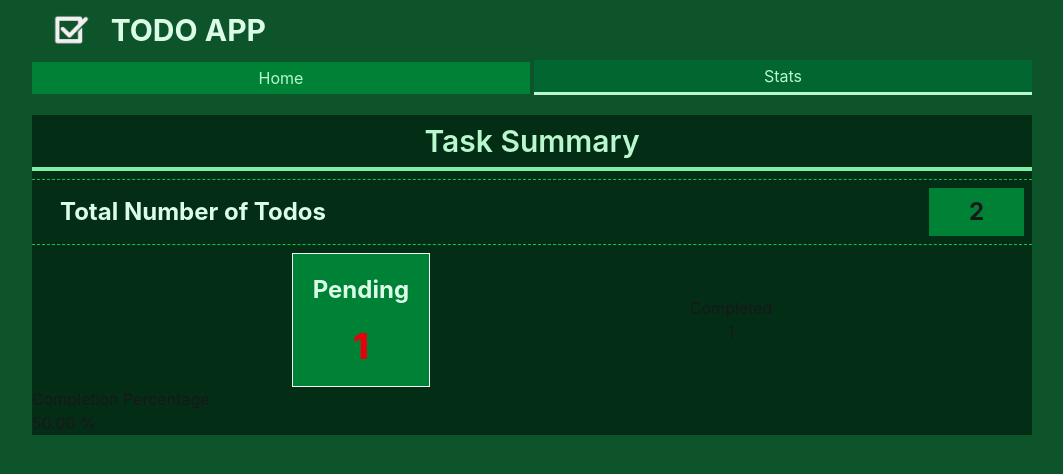
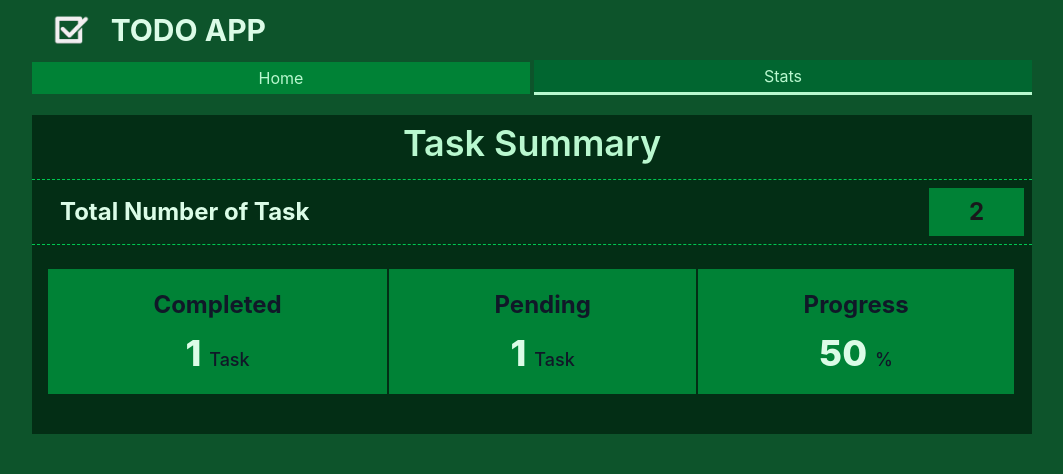
Before and after one commit to alantorbd/BS23-TodoApp, a React (Vite) app: page /stats in a window 1280 px wide. Shown: the top 474 px of the page, without its empty margins (108-1171 px from the left). Built offline with nearby package versions, Linux system fonts and the light colour scheme.

Commit message:
finish working in stats page and add modularity feature

```diff
--- a/package.json
+++ b/package.json
@@ -11,10 +11,12 @@
   },
   "dependencies": {
     "@tailwindcss/vite": "^4.3.0",
+    "clsx": "^2.1.1",
     "react": "^19.2.6",
     "react-dom": "^19.2.6",
     "react-icons": "^5.6.0",
     "react-router": "^7.16.0",
+    "tailwind-merge": "^3.6.0",
     "tailwindcss": "^4.3.0"
   },
   "devDependencies": {
--- /dev/null
+++ b/src/components/Button.jsx
@@ -0,0 +1,9 @@
+import cn from "../utils/cnFunction";
+
+export default function Button({ className, children, ...props }) {
+  return (
+    <button className={cn(" px-10 py-2  cursor-pointer", className)} {...props}>
+      {children}
+    </button>
+  );
+}
--- a/src/components/Modal.jsx
+++ b/src/components/Modal.jsx
@@ -7,30 +7,28 @@ export default function Modal({ modal, editTask, setEditTask }) {
 
   useEffect(() => {
     if (editTask) {
+      // eslint-disable-next-line react-hooks/set-state-in-effect
       setEnteredTitle(editTask.title);
     } else {
       setEnteredTitle("");
     }
   }, [editTask]);
 
-  function handleAddTask() {
+  function handleAddOrUpdateTask() {
     if (enteredTitle.trim() === "") {
       return;
     }
-    addTask(enteredTitle.trim());
+    if (editTask) {
+      updateTitle(editTask.id, enteredTitle.trim());
+      setEditTask(null);
+    } else {
+      addTask(enteredTitle.trim());
+    }
+
     setEnteredTitle("");
     modal.current.close();
   }
 
-  function handleUpdateTask() {
-    if (enteredTitle.trim() === "") {
-      return;
-    }
-    updateTitle(editTask.id, enteredTitle.trim());
-    setEnteredTitle("");
-    setEditTask(null);
-    modal.current.close();
-  }
   return (
     <dialog
       ref={modal}
@@ -42,6 +40,13 @@ export default function Modal({ modal, editTask, setEditTask }) {
       <input
         type="text"
         value={enteredTitle}
+        onKeyDown={(e) => {
+          if (e.key === "Enter") {
+            e.preventDefault();
+            handleAddOrUpdateTask();
+            // editTask ? handleUpdateTask() : handleAddTask();
+          }
+        }}
         onChange={(e) => setEnteredTitle(e.target.value)}
         className="border text-xl font-medium p-2 mb-4 border-green-950 placeholder:text-green-950 w-full focus:outline-none focus:ring-0 focus:border focus:border-green-300"
         placeholder="Enter your task..."
@@ -49,7 +54,7 @@ export default function Modal({ modal, editTask, setEditTask }) {
       <form method="dialog" className="flex gap-1 justify-end items-center">
         <button
           type="button"
-          onClick={editTask ? handleUpdateTask : handleAddTask}
+          onClick={handleAddOrUpdateTask}
           className="bg-gray-900 font-semibold text-white px-5 py-1 rounded cursor-pointer"
         >
           {editTask ? "Edit" : "Add"}
--- a/src/components/NavBar.jsx
+++ b/src/components/NavBar.jsx
@@ -1,33 +1,30 @@
 import { NavLink } from "react-router";
+import cn from "../utils/cnFunction";
 
 export default function NavBar() {
-  let navLinkCss =
-    "p-1 text-green-200 hover:bg-green-800  w-1/2 text-center   ";
   return (
     <div className="mx-5">
       <ul className=" text-x flex w-full  gap-1 items-center ">
-        <NavLink
-          className={({ isActive }) =>
-            isActive
-              ? navLinkCss + "bg-green-800 border-b-3 border-green-200"
-              : navLinkCss + "bg-green-700"
-          }
-          to={"/"}
-        >
-          <li>Home</li>
-        </NavLink>
-
-        <NavLink
-          to={"stats"}
-          className={({ isActive }) =>
-            isActive
-              ? navLinkCss + "bg-green-800 border-b-3 border-green-200"
-              : navLinkCss + "bg-green-700"
-          }
-        >
-          <li>Stats</li>
-        </NavLink>
+        <NavButton to={"/"}>Home</NavButton>
+        <NavButton to={"/stats"}>Stats</NavButton>
       </ul>
     </div>
   );
 }
+
+const NavButton = ({ to, children }) => {
+  return (
+    <NavLink
+      className={({ isActive }) =>
+        cn(
+          "p-1 text-green-200 hover:bg-green-800  w-1/2 text-center   ",
+          isActive && "bg-green-800 border-b-3 border-green-200",
+          !isActive && "bg-green-700",
+        )
+      }
+      to={to}
+    >
+      <li>{children}</li>
+    </NavLink>
+  );
+};
--- /dev/null
+++ b/src/components/ResultCard.jsx
@@ -0,0 +1,12 @@
+export default function ResultCard(props) {
+  const { title, result, resultType } = props;
+  return (
+    <div className="grow  bg-green-700 flex flex-col gap-3 items-center justify-center border-r-2  border-green-950 p-5 ">
+      <h4 className="text-gray-900 text-left text-2xl font-bold">{title}</h4>
+      <p className="text-green-100  text-center font-extrabold text-4xl">
+        {result}{" "}
+        <span className="text-gray-900 text-lg font-medium">{resultType}</span>
+      </p>
+    </div>
+  );
+}
--- a/src/components/ShowAllTaskStats.jsx
+++ b/src/components/ShowAllTaskStats.jsx
@@ -1,6 +1,7 @@
 import { useContext } from "react";
 import { taskContext } from "../contexts/taskContext";
 import taskCalculationResult from "../utils/taskCalculation";
+import ResultCard from "./ResultCard";
 
 export default function ShowAllTaskStats() {
   const { tasks } = useContext(taskContext);
@@ -14,27 +15,28 @@ export default function ShowAllTaskStats() {
     <div className="mt-2 ">
       <div className="flex justify-between  items-center p-2 border-t border-b border-dashed border-green-500">
         <h4 className="text-2xl text-green-100 font-bold ml-5">
-          Total Number of Todos
+          Total Number of Task
         </h4>
         <p className="bg-green-700 px-10 py-2 text-2xl font-bold">
           {totalTask}
         </p>
       </div>
-      <div className="flex justify-evenly items-center mt-2">
-        <div className=" text-center bg-green-700 flex flex-col gap-5 border p-5 border-green-50">
-          <h4 className="text-green-100 text-2xl font-bold">Pending</h4>
-          <p className="text-red-600 font-extrabold text-4xl">
-            {totalPendingTask}
-          </p>
-        </div>
-        <div className=" text-center">
-          <h4>Completed</h4>
-          <p>{totalCompletedTask}</p>
-        </div>
-      </div>
-      <div>
-        <h4>Completion Percentage</h4>
-        <p>{completionPercentage} %</p>
+      <div className="flex justify-evenly items-center mt-2 pb-10 p-4">
+        <ResultCard
+          title="Completed"
+          result={totalCompletedTask}
+          resultType="Task"
+        />
+        <ResultCard
+          title="Pending"
+          result={totalPendingTask}
+          resultType="Task"
+        />
+        <ResultCard
+          title="Progress"
+          result={completionPercentage}
+          resultType="%"
+        />
       </div>
     </div>
   );
--- a/src/components/ShowTaskList.jsx
+++ b/src/components/ShowTaskList.jsx
@@ -1,6 +1,7 @@
 import { useContext, useRef, useState } from "react";
 import { taskContext } from "../contexts/taskContext";
 import Modal from "./Modal";
+import Button from "./Button";
 
 export default function ShowTaskList() {
   const [editTask, setEditTask] = useState(null);
@@ -38,19 +39,20 @@ export default function ShowTaskList() {
                 >
                   {task.title}{" "}
                 </p>
-                <button
-                  className={`cursor-pointer bg-green-700 px-10 py-1 hover:bg-green-600`}
+
+                <Button
+                  className={` bg-green-700  hover:bg-green-600 py-1`}
                   hidden={task.isComplete ? true : false}
                   onClick={() => handleEditClick(task)}
                 >
                   Edit
-                </button>
-                <button
-                  className="cursor-pointer px-10 py-1 bg-red-700 hover:bg-red-600"
+                </Button>
+                <Button
+                  className="py-1 bg-red-700 hover:bg-red-600"
                   onClick={() => removeTask(task.id)}
                 >
                   Delete
-                </button>
+                </Button>
               </div>
             );
           })}
--- a/src/pages/Home.jsx
+++ b/src/pages/Home.jsx
@@ -1,6 +1,7 @@
 import { useRef } from "react";
 import Modal from "../components/Modal";
 import ShowTaskList from "../components/ShowTaskList";
+import Button from "../components/Button";
 
 export default function Home() {
   const modal = useRef();
@@ -8,12 +9,14 @@ export default function Home() {
     <>
       <Modal modal={modal} />
       <div className="px-5 pt-2 w-full flex flex-col">
-        <button
-          className="text-right bg-gray-950 text-green-200 self-end px-5 py-2 hover:bg-gray-900 cursor-pointer"
+        <Button
+          className={
+            "text-right bg-gray-950 text-green-200 self-end  hover:bg-gray-900"
+          }
           onClick={() => modal.current?.showModal()}
         >
           + Add New Task
-        </button>
+        </Button>
         <ShowTaskList />
       </div>
     </>
--- a/src/pages/Stats.jsx
+++ b/src/pages/Stats.jsx
@@ -3,7 +3,7 @@ import ShowAllTaskStats from "../components/ShowAllTaskStats";
 export default function Stats() {
   return (
     <div className="m-5 bg-green-950">
-      <h2 className="text-3xl font-semibold text-center text-green-200 border-b-4 border-green-300 py-2">
+      <h2 className="text-4xl font-semibold text-center text-green-200 py-2">
         Task Summary
       </h2>
       <ShowAllTaskStats />
--- /dev/null
+++ b/src/utils/cnFunction.js
@@ -0,0 +1,6 @@
+import clsx from "clsx";
+import { twMerge } from "tailwind-merge";
+
+export default function cn(...input) {
+  return twMerge(clsx(...input));
+}
--- a/src/utils/taskCalculation.js
+++ b/src/utils/taskCalculation.js
@@ -13,9 +13,11 @@ export default function taskCalculationResult(tasks) {
     0,
   );
   const totalPendingTask = totalTask - totalCompletedTask;
-  const completionPercentage = ((totalCompletedTask / totalTask) * 100).toFixed(
-    2,
-  );
+  let completionPercentage = 0;
+  if (totalTask !== 0) {
+    completionPercentage = ((totalCompletedTask / totalTask) * 100).toFixed(0);
+  }
+
   return {
     totalTask,
     totalCompletedTask,
```
Also changed, not shown: 1 other file (tests, documents, lock files or other folders).
